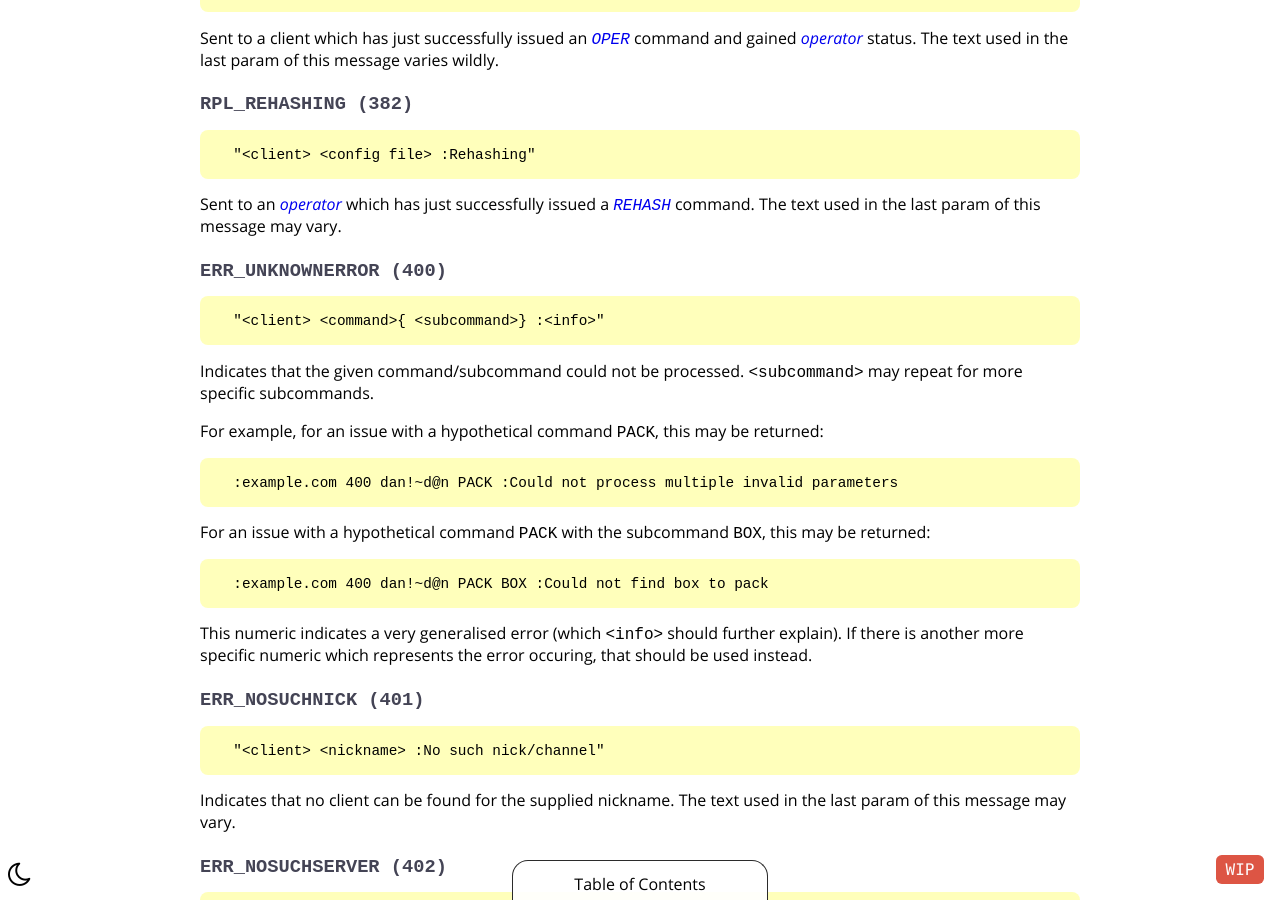
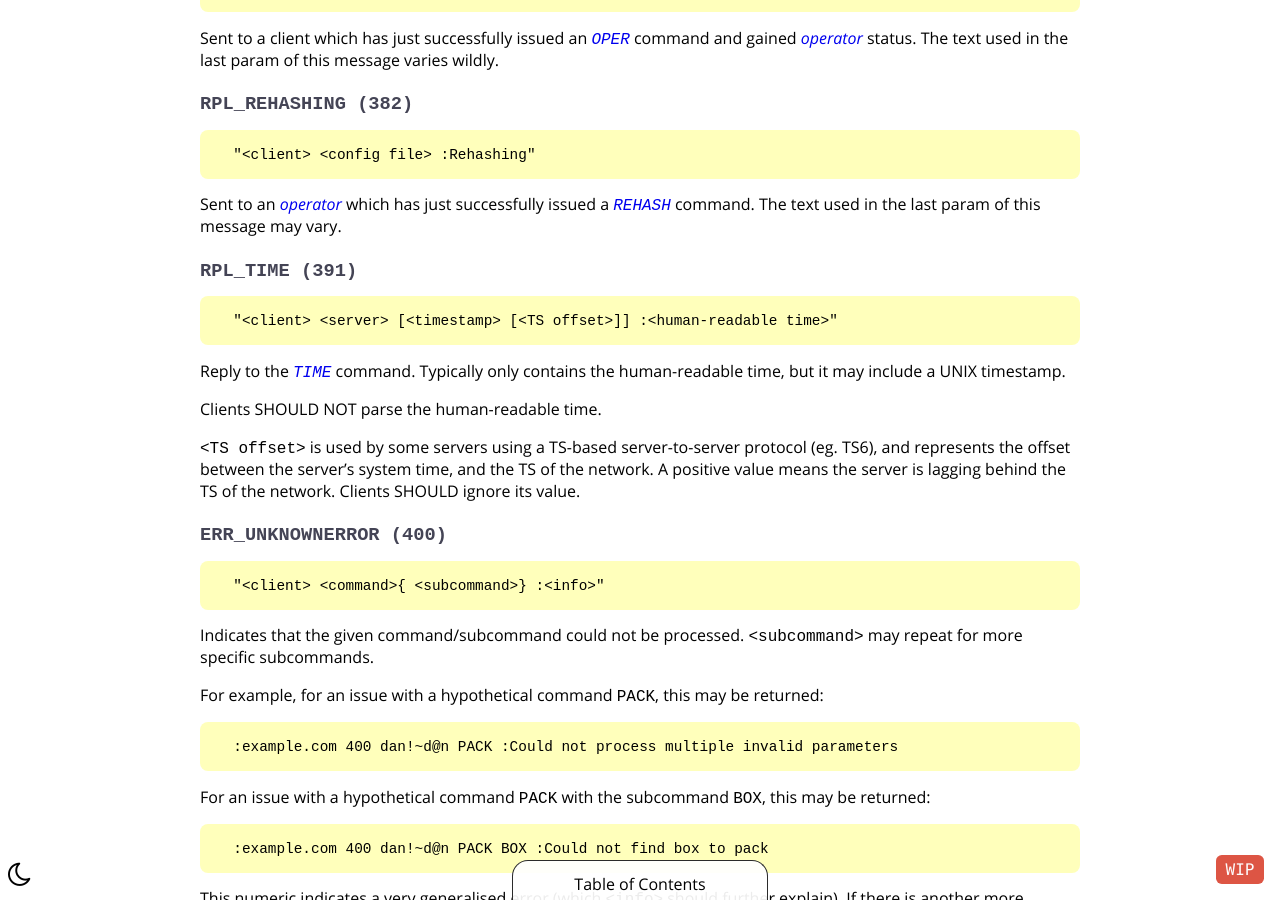
Before and after one commit to ircdocs/modern-irc, a Jekyll site: the page built from index.md, in a window 1280 px wide and 900 px high, scrolled down 65994 px. Built offline with Jekyll 4.4.1, drawn with Linux system fonts in a browser that asks for light colours.

Commit message:
Specify RPL_TIME (#154)
<timestamp> only: Bahamut
both <timestamp> + <TS offset>: ircu2 and snircd
neither: everyone else (Unreal, Insp, Ergo, Solanum, irc2, ...)

```diff
--- a/_includes/modern-appendix.md
+++ b/_includes/modern-appendix.md
@@ -702,6 +702,17 @@ Sent to a client which has just successfully issued an {% message OPER %} comman
       "<client> <config file> :Rehashing"
 
 Sent to an [operator](#operators) which has just successfully issued a {% message REHASH %} command. The text used in the last param of this message may vary.
+
+{% numericheader RPL_TIME %}
+
+      "<client> <server> [<timestamp> [<TS offset>]] :<human-readable time>"
+
+Reply to the {% message TIME %} command. Typically only contains the human-readable time, but it may include a UNIX timestamp.
+
+Clients SHOULD NOT parse the human-readable time.
+
+`<TS offset>` is used by some servers using a TS-based server-to-server protocol (eg. TS6), and represents the offset between the server's system time, and the TS of the network. A positive value means the server is lagging behind the TS of the network.
+Clients SHOULD ignore its value.
 
 {% numericheader ERR_UNKNOWNERROR %}
 
```
